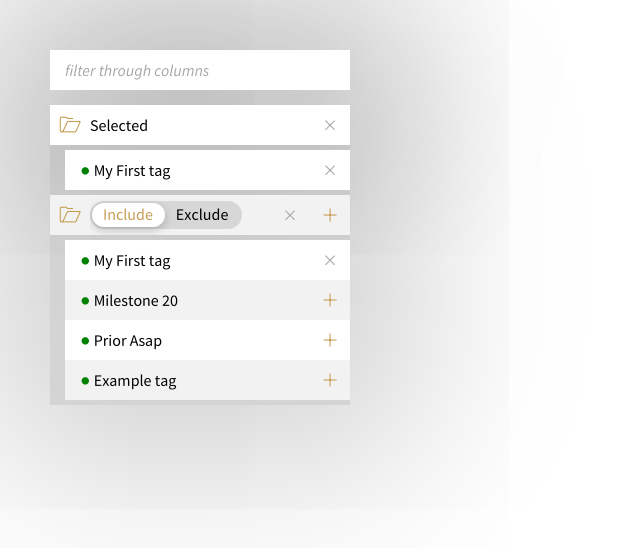
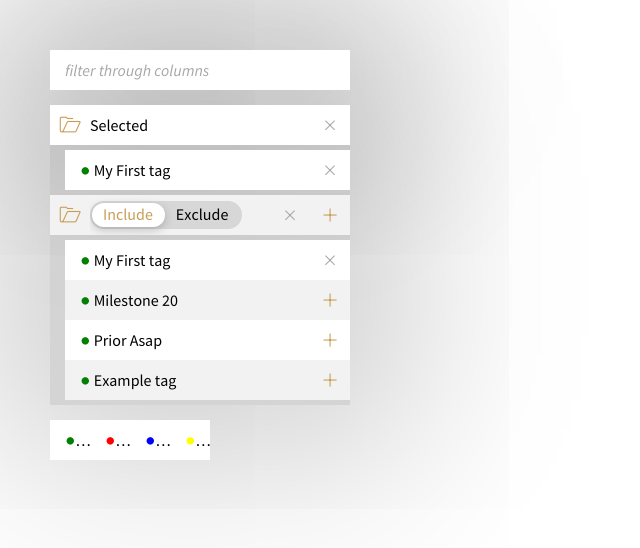
Before and after one commit to lordblendi/tracker-mockup, a Jekyll site: the page built from pages/colorpicker.html, in a window 1280 px wide. Shown: the top 548 px of the page, without its empty margins (0-640 px from the left). Built offline with Jekyll 4.4.1, drawn with Linux system fonts in a browser that asks for light colours; nearby versions of some CDN libraries; comment, search, counter and statistics services are not loaded.

Commit message:
added basic colorSelector

```diff
--- /dev/null
+++ b/_includes/popups/colorSelector.html
@@ -0,0 +1,31 @@
+<div class="colorSelector colorSelector--popup colorSelector--visible">
+  <div class="itemBox">
+    <div class="itemBoxTable">
+      <div class="itemBoxBody">
+        <ul class="itemBoxTable__bodyRow">
+          <li class="itemBoxTable__bodyCell" style="flex-grow: 0;" data-flex="1">
+            <div class="itemBoxTable__bodyCellInner js_itemBoxTable__bodyCellInner--color">
+              <span class="pmx-selector__labelIcon" style="color: green;">܌</span>
+            </div>
+          </li>
+          <li class="itemBoxTable__bodyCell" style="flex-grow: 0;" data-flex="1">
+            <div class="itemBoxTable__bodyCellInner js_itemBoxTable__bodyCellInner--color">
+              <span class="pmx-selector__labelIcon" style="color: red;">܌</span>
+            </div>
+          </li>
+          <li class="itemBoxTable__bodyCell" style="flex-grow: 0;" data-flex="1">
+            <div class="itemBoxTable__bodyCellInner js_itemBoxTable__bodyCellInner--color">
+              <span class="pmx-selector__labelIcon" style="color: blue;">܌</span>
+            </div>
+          </li>
+          <li class="itemBoxTable__bodyCell" style="flex-grow: 0;" data-flex="1">
+            <div class="itemBoxTable__bodyCellInner js_itemBoxTable__bodyCellInner--color">
+              <span class="pmx-selector__labelIcon" style="color: yellow;">܌</span>
+            </div>
+          </li>
+        </ul>
+      </div>
+    </div>
+  </div>
+  <!-- /.itemBox -->
+</div>
--- a/pages/colorpicker.html
+++ b/pages/colorpicker.html
@@ -6,6 +6,7 @@ permalink: /colorpicker
 
 
 {% include popups/colorPickerPopup.html %}
+{% include popups/colorSelector.html %}
 
 <!-- COMPONENTS -->
 <script type="text/javascript" src="{{ site.baseurl }}/scripts/components/newMultiselect.js"></script>
--- /dev/null
+++ b/sass/components/colorselector.scss
@@ -0,0 +1,6 @@
+---
+---
+
+.colorSelector {
+  width: fit-content;
+}
--- a/sass/shared.scss
+++ b/sass/shared.scss
@@ -19,3 +19,4 @@
 
 @import "components/selector.css";
 @import "components/multiSelector.css";
+@import "components/colorselector.css";
```
